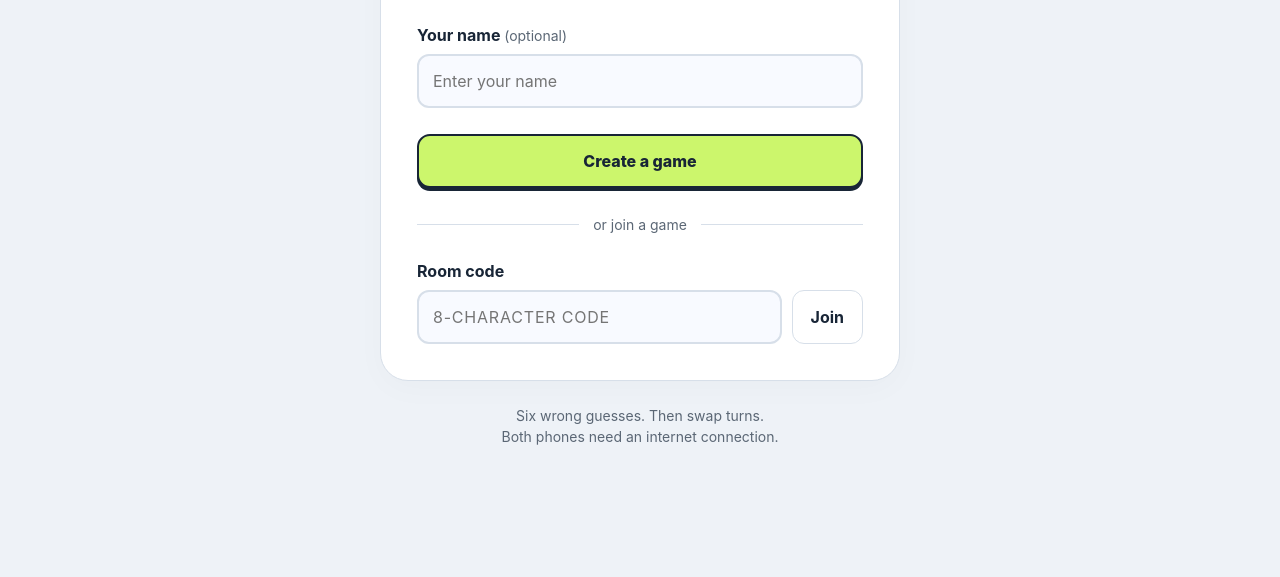
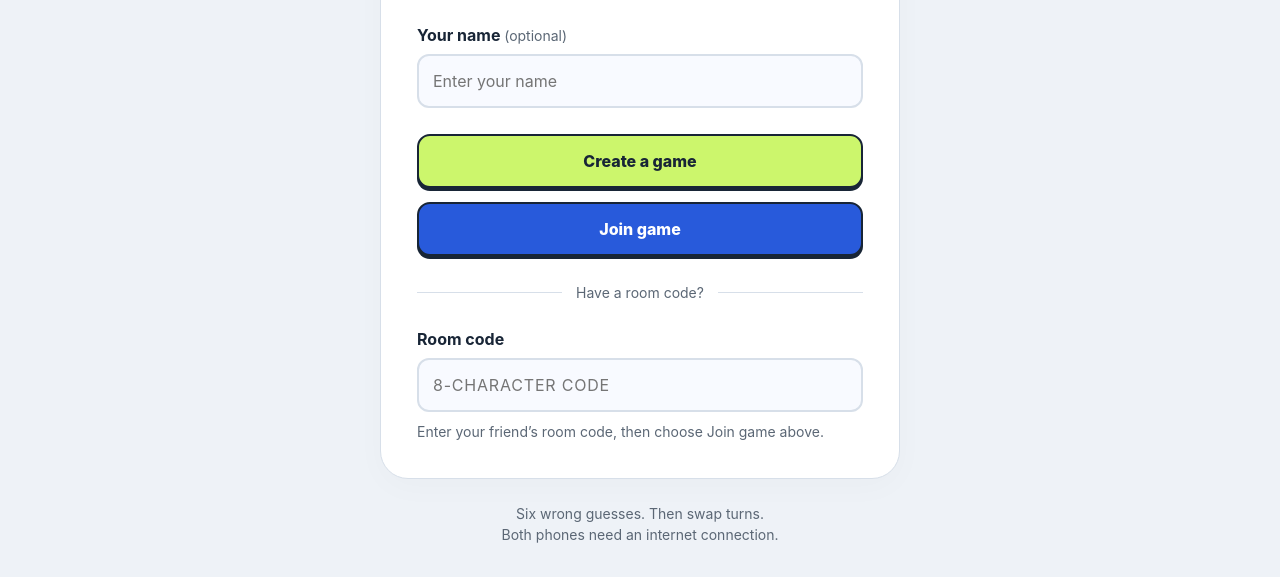
Before and after one commit to 5tb7gtnj5y-lgtm/hangman-online, a website: page public/index.html in a window 1280 px wide. Shown: the part 341-918 px from the top of the page. Before the commit the page ends 820 px from the top, so only its background shows below. Drawn offline with Linux system fonts and the light colour scheme.

Commit message:
Place matching blue Join game button directly below Create a game

```diff
--- a/public/index.html
+++ b/public/index.html
@@ -6,8 +6,9 @@
 <section class="card welcome" id="welcome" aria-labelledby="welcome-heading">
 <span class="eyebrow">Play with a friend</span><h2 id="welcome-heading">Your word.<br>Their challenge.</h2><p class="intro">Create a room and share it. Your friend guesses on their own phone while you watch live.</p>
 <form id="create-form"><label for="name">Your name <span class="optional">(optional)</span></label><input class="field" id="name" maxlength="24" placeholder="Enter your name" autocomplete="nickname"><button type="submit" class="primary full" id="create-button">Create a game</button></form>
-<div class="divider"><span>or join a game</span></div>
-<form id="join-form"><label for="code">Room code</label><div class="join-row"><input class="field code-input" id="code" maxlength="12" autocapitalize="characters" autocomplete="off" spellcheck="false" placeholder="8-character code" required><button class="secondary" id="join-button" type="submit">Join</button></div></form>
+<button class="primary full join-game" id="join-button" type="submit" form="join-form">Join game</button>
+<div class="divider"><span>Have a room code?</span></div>
+<form id="join-form"><label for="code">Room code</label><input class="field code-input" id="code" maxlength="12" autocapitalize="characters" autocomplete="off" spellcheck="false" placeholder="8-character code" required><p class="helper">Enter your friend’s room code, then choose Join game above.</p></form>
 <p class="error" id="welcome-error" role="alert" hidden></p><button class="small-link" id="rejoin" type="button" hidden>Rejoin your game</button>
 </section>
 <section id="room" hidden aria-label="Your shared game">
--- a/public/style.css
+++ b/public/style.css
@@ -108,3 +108,5 @@
     .chat-message p{white-space:pre-wrap;line-height:1.5;margin:5px 0 0}.chat-empty{color:var(--muted);font-size:.9rem;line-height:1.5}
     .chat-card .join-row{gap:8px}.chat-card .secondary{padding:10px 12px}.chat-card .field{height:48px}
     @media(max-width:1100px){.room-content{grid-template-columns:minmax(0,1fr)}.chat-messages{height:240px}}
+
+    .join-game{background:var(--blue);color:#fff;margin-top:14px}.join-game:hover{background:#204bbd}
```
